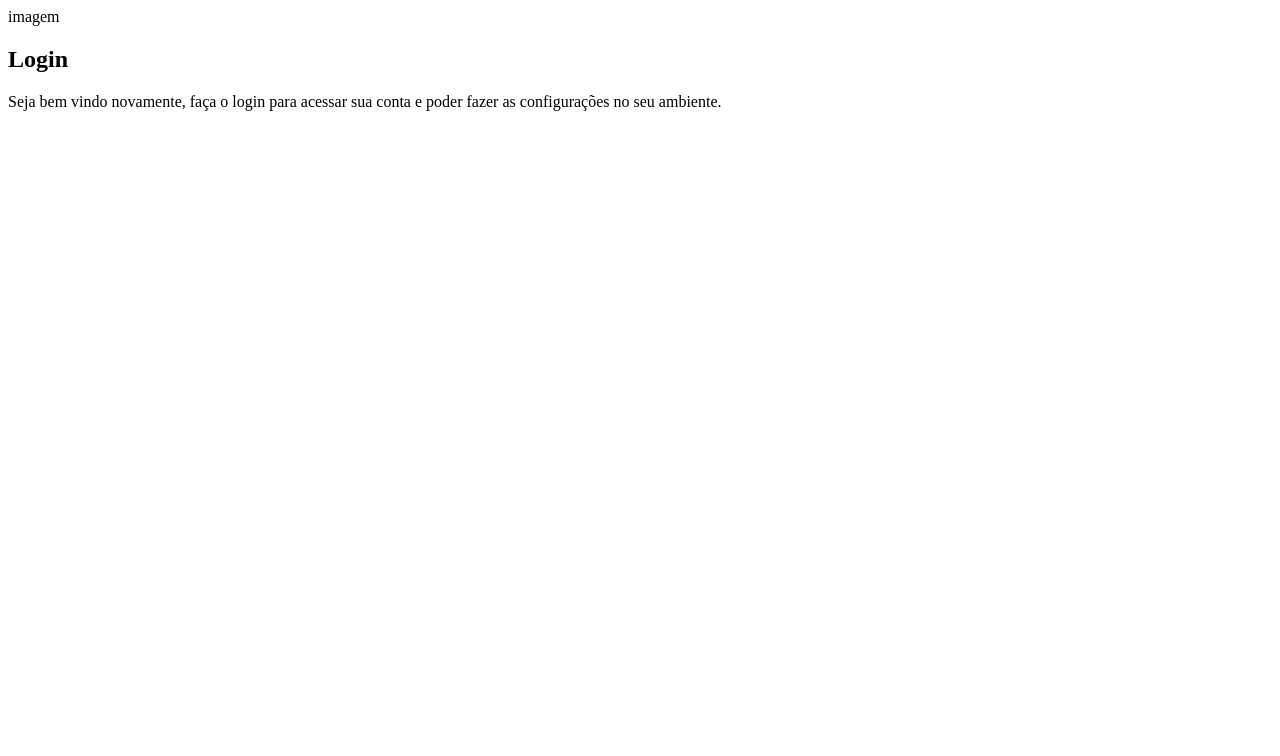
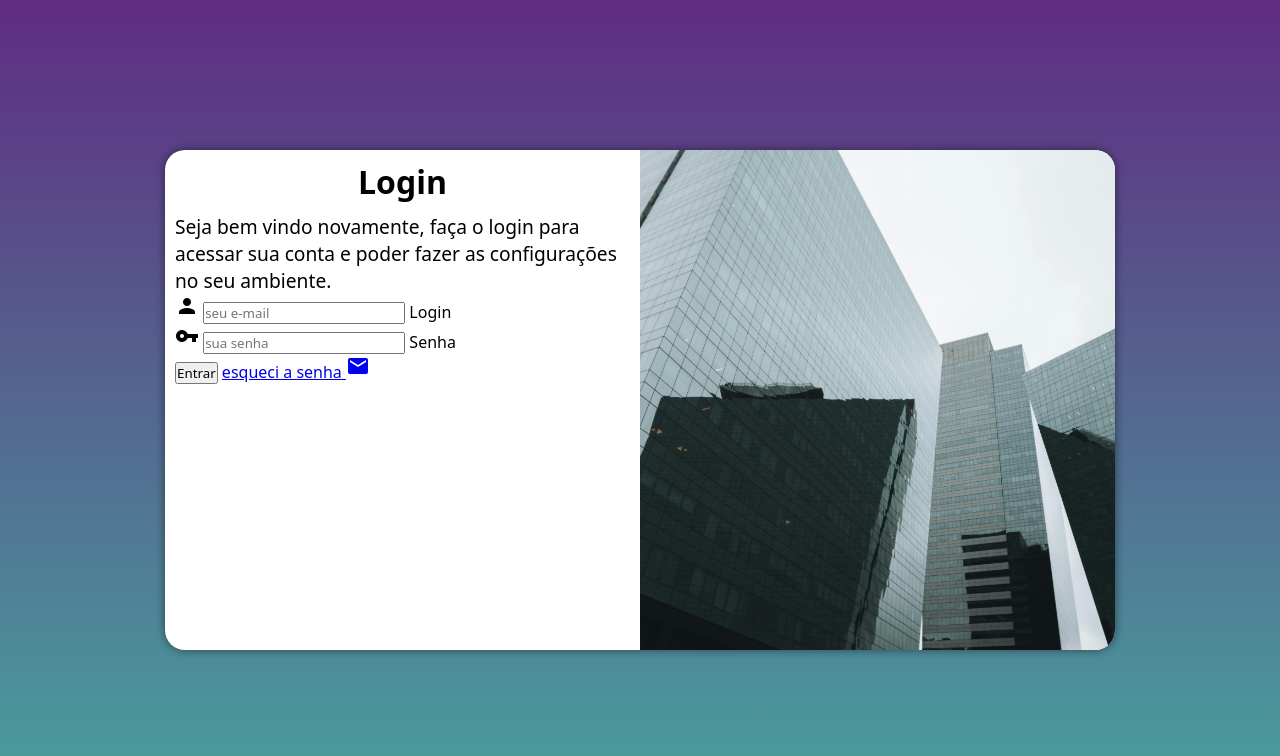
Before and after one commit to LuanLTN/projeto-login, a plain HTML site: page index.html in a window 1280 px wide. Drawn offline with Linux system fonts and the light colour scheme.

Commit message:
atualizei o projeto

```diff
--- /dev/null
+++ b/estilos/media-queries.css
@@ -0,0 +1,52 @@
+@charset "UTF-8";
+
+@media screen and (min-width: 768px) and (max-width: 992px) {
+   body, html{
+        background-attachment: fixed;
+        background-image:linear-gradient(to top, #49A09D, #5F2C82);
+    }
+
+    section#login{
+        width: 80vw;
+    }
+    section#login > div#imagem{
+        height: 100%;
+        width: 30%;
+        float: left
+
+    }
+
+    section#login > div#formulario{
+        float: right;
+        width: 70%;
+    }
+
+}
+
+@media screen and (min-width: 992px) {
+   body, html{
+        background-attachment: fixed;
+        background-image: linear-gradient(to top, #49A09D, #5F2C82)
+    }
+
+    section#login{
+        width: 950px;
+    }
+    section#login > div#imagem{
+        float: right;
+        width: 50%;
+        height: 100%;
+    }
+    section#login > div#formulario{
+        float: left;
+        width: 50%;
+    }
+
+    div#formulario > p{
+        font-size: 1.2em;
+    }
+
+    div#formulario > h1{
+        font-size: 2em;
+    }
+}
--- a/estilos/style.css
+++ b/estilos/style.css
@@ -4,5 +4,64 @@
 /*
     Paleta de Cores
     verde: #49A09D
-    roxo: 5F2C82
+    roxo: #5F2C82
 */
+
+*{
+    font-family: system-ui, -apple-system, BlinkMacSystemFont, 'Segoe UI', Roboto, Oxygen, Ubuntu, Cantarell, 'Open Sans', 'Helvetica Neue', sans-serif;
+    padding: 0px;
+    margin: 0px;
+    box-sizing: border-box;
+}
+
+body, html{
+    background-color: #5F2C82;
+    height: 100vh;
+    width: 100vw;
+}
+
+main{
+    position: relative;
+    height: 100vh;
+    width: 100vw;
+}
+
+section#login{
+    position: absolute;
+    top: 50%;
+    left: 50%;
+    transform: translate(-50%, -50%);
+    overflow: hidden;
+
+
+    background-color: white;
+    width: 250px;
+    height: 500px;
+    border-radius: 20px;
+    box-shadow: 0px 0px 10px rgba(0, 0, 0, 0.493);
+
+    transition: width .3s, height .3s;
+    transition-timing-function: ease;
+}
+
+section#login > div#imagem{
+    display: block;
+    background: url(../imagens/pexels-eosvini-2896034.jpg) no-repeat;
+    background-size: cover;
+    background-position: bottom right;
+    height: 200px;
+}
+
+section#login > div#formulario{
+    display: block;
+    padding: 10px;
+}
+
+div#formulario > h1{
+    text-align: center;
+    margin-bottom: 10px;
+}
+
+div#formulario > p{
+    font-size: 0,8em;
+}
--- a/index.html
+++ b/index.html
@@ -4,20 +4,36 @@
     <meta charset="UTF-8">
     <meta name="viewport" content="width=device-width, initial-scale=1.0">
     <link rel="stylesheet" href="estilos/style.css">
+    <link rel="stylesheet" href="estilos/media-queries.css">
+    <link href="https://fonts.googleapis.com/icon?family=Material+Icons"
+      rel="stylesheet">
     <title>login</title>
 </head>
 <body>
     <main>
         <section id="login">
             <div id="imagem">
-                imagem
+
             </div>
             <div id="formulario">
                 <h1>Login</h1>
                 <p>Seja bem vindo novamente, faça o login para acessar sua conta e poder fazer as configurações no seu ambiente.</p>
-                <form action="Login.php" method="post">
+                <form action="Login.php" method="post" autocomplete="on">
+                    <div class="campo">
+                        <span class="material-icons">person</span>
+                        <input type="email" name="login" id="ilogin" placeholder="seu e-mail" autocomplete="email" required maxlength="30">
+                        <label for="iogin">Login</label>
+                    </div>
+                    <div class="campo">
+                        <span class="material-icons">vpn_key</span>
+                        <input type="password" name="senha" id="isenha" placeholder="sua senha" autocomplete="current-password" required minlength="8" maxlength="20">
+                         <label for="isenha">Senha</label>
+                    </div>
+                    <input type="submit" value="Entrar">
+                    <a href="esqueci.html">
+                        esqueci a senha <span class="material-icons">mail</span>
 
-
+                    </a>
 
                 </form>
             </div>
```
